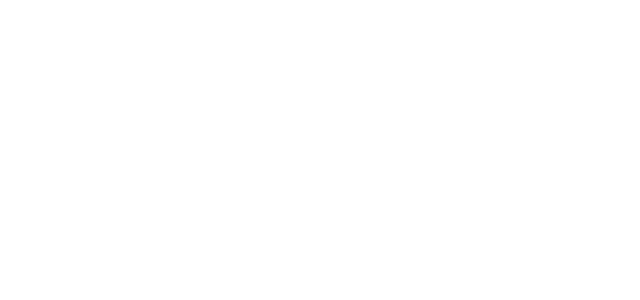
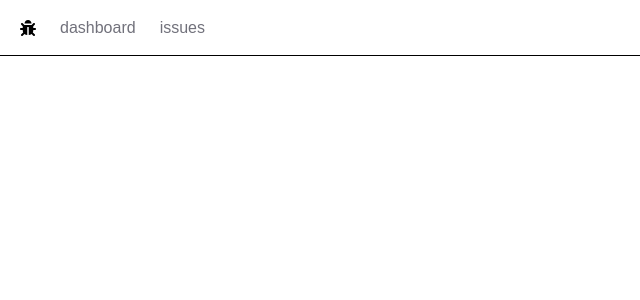
Before and after one commit to HamzaRauf1947/issue-tracker, a Next.js app: page / in a window 1280 px wide. Shown: the top 300 px of the page, without its empty margins (0-640 px from the left). Built offline with nearby package versions, Linux system fonts and the light colour scheme.

Commit message:
Build the Navbar

```diff
--- /dev/null
+++ b/app/Navbar.tsx
@@ -0,0 +1,30 @@
+import Link from "next/link";
+import { FaBug } from "react-icons/fa";
+import React from "react";
+
+const Navbar = () => {
+  const links = [
+    { label: "dashboard", href: "/" },
+    { label: "issues", href: "/issues" },
+  ];
+  return (
+    <nav className="flex gap-6 border-b mb-5 px-5 h-14 items-center">
+      <Link href="/">
+        <FaBug />
+      </Link>
+      <ul className="flex gap-6">
+        {links.map((link) => (
+          <Link
+            key={link.href}
+            className="text-zinc-500 hover:text-zinc-800 transition-colors"
+            href={link.href}
+          >
+            {link.label}
+          </Link>
+        ))}
+      </ul>
+    </nav>
+  );
+};
+
+export default Navbar;
--- a/app/layout.tsx
+++ b/app/layout.tsx
@@ -1,6 +1,7 @@
 import type { Metadata } from "next";
 import { Geist, Geist_Mono } from "next/font/google";
 import "./globals.css";
+import Navbar from "./Navbar";
 
 const geistSans = Geist({
   variable: "--font-geist-sans",
@@ -23,7 +24,10 @@ export default function RootLayout({ children }: LayoutProps<"/">) {
       lang="en"
       className={`${geistSans.variable} ${geistMono.variable} h-full antialiased`}
     >
-      <body className="min-h-full flex flex-col">{children}</body>
+      <body className="min-h-full flex flex-col">
+        <Navbar />
+        <main>{children}</main>
+      </body>
     </html>
   );
 }
--- a/package.json
+++ b/package.json
@@ -11,7 +11,8 @@
   "dependencies": {
     "next": "16.3.0",
     "react": "19.2.8",
-    "react-dom": "19.2.8"
+    "react-dom": "19.2.8",
+    "react-icons": "^4.11.0"
   },
   "devDependencies": {
     "@tailwindcss/postcss": "^4",
```
Also changed, not shown: 1 other file (tests, documents, lock files or other folders).
